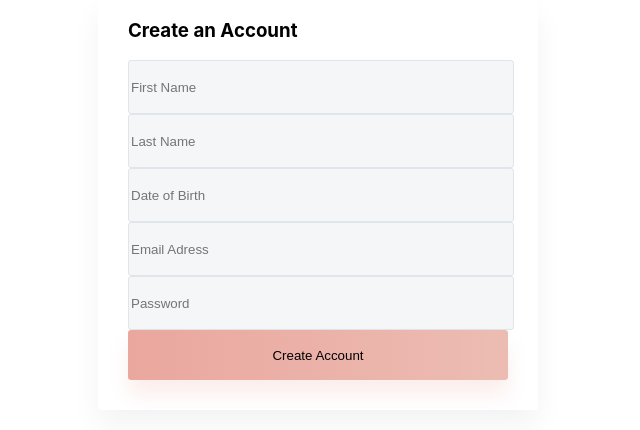
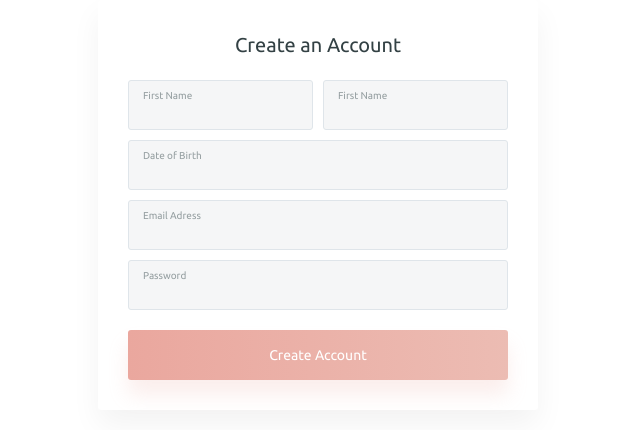
Before and after one commit to SrdjanBeric/FlowerSpot, a React (Create React App) app in the folder flowerspot/: page / in a window 1280 px wide. Shown: the top 430 px of the page, without its empty margins (322-962 px from the left). Built offline with nearby package versions, Linux system fonts and the light colour scheme.

Commit message:
Registration style

```diff
--- a/flowerspot/public/index.html
+++ b/flowerspot/public/index.html
@@ -19,6 +19,10 @@
         <style>
             @import url("https://fonts.googleapis.com/css2?family=Ubuntu:ital@1&display=swap");
         </style>
+        <style>
+            @import url("https://fonts.googleapis.com/css2?family=Ubuntu&display=swap");
+        </style>
+
         <!-- END OF FONTS  -->
 
         <meta
--- a/flowerspot/src/components/Registration.js
+++ b/flowerspot/src/components/Registration.js
@@ -5,21 +5,37 @@ function Registration() {
     return (
         <div className="registration-card">
             <div className="registration-content">
-                <h3>Create an Account</h3>
-                <input
-                    className="registration-input"
-                    placeholder="First Name"
-                />
-                <input className="registration-input" placeholder="Last Name" />
-                <input
-                    className="registration-input"
-                    placeholder="Date of Birth"
-                />
-                <input
-                    className="registration-input"
-                    placeholder="Email Adress"
-                />
-                <input className="registration-input" placeholder="Password" />
+                <div className="registration-title">Create an Account</div>
+                <div className="first-row">
+                    <div className="registration-input-div">
+                        <input className="registration-input short-input" />
+                        <span class="registration-input-description">
+                            First Name
+                        </span>
+                    </div>
+                    <div className="registration-input-div">
+                        <input className="registration-input short-input" />
+                        <span class="registration-input-description">
+                            First Name
+                        </span>
+                    </div>
+                </div>
+                <div className="registration-input-div">
+                    <input className="registration-input" />
+                    <span class="registration-input-description">
+                        Date of Birth
+                    </span>
+                </div>
+                <div className="registration-input-div">
+                    <input className="registration-input" />
+                    <span class="registration-input-description">
+                        Email Adress
+                    </span>
+                </div>
+                <div className="registration-input-div">
+                    <input className="registration-input" />
+                    <span class="registration-input-description">Password</span>
+                </div>
                 <button className="registration-button">Create Account</button>
             </div>
         </div>
--- a/flowerspot/src/components/style/ExplorePanel.css
+++ b/flowerspot/src/components/style/ExplorePanel.css
@@ -69,7 +69,6 @@
     padding-left: 19px;
 
     color: #949ea0;
-
 }
 
 .icon {
@@ -88,6 +87,5 @@
     line-height: 18px;
     /* identical to box height, or 100% */
 
-
     color: #949ea0;
 }
--- a/flowerspot/src/components/style/Registration.css
+++ b/flowerspot/src/components/style/Registration.css
@@ -1,10 +1,6 @@
 .registration-card {
     width: 440px;
     height: 410px;
-    display: flex;
-    flex-direction: column;
-    justify-content: flex-start;
-    align-items: center;
 
     background: #ffffff;
     box-shadow: 0px 15px 30px rgba(0, 0, 0, 0.05);
@@ -12,16 +8,48 @@
 }
 
 .registration-content {
-    width: 380px;
+    display: flex;
+    flex-direction: column;
+    justify-content: center;
+    align-items: stretch;
+    margin: 30px 30px 30px 30px;
+    row-gap: 10px;
+}
+
+.registration-input-div {
+    position: relative;
+}
+
+.registration-input-description {
+    position: absolute;
+    top: 11px;
+    left: 15px;
+    font-family: "Ubuntu";
+    font-style: normal;
+    font-weight: 400;
+    font-size: 10px;
+    line-height: 10px;
+    /* identical to box height, or 100% */
+
+    color: #949ea0;
 }
 
 .registration-input {
     height: 50px;
     width: 100%;
-
+    box-sizing: border-box;
     background: #f5f6f7;
     border: 1px solid #dfe5ea;
     border-radius: 3px;
+    padding: 12px 0px 0px 13px;
+    font-family: "Ubuntu";
+    font-style: normal;
+    font-weight: 400;
+    font-size: 13px;
+    line-height: 13px;
+    /* identical to box height, or 100% */
+
+    color: #334144;
 }
 
 .registration-button {
@@ -29,7 +57,45 @@
     box-shadow: 0px 15px 20px rgba(234, 168, 159, 0.2);
     border-radius: 3px;
     border: none;
-
+    margin-top: 10px;
     height: 50px;
     width: 100%;
+    font-family: "Ubuntu";
+    font-style: normal;
+    font-weight: 500;
+    font-size: 14px;
+    line-height: 14px;
+    /* identical to box height, or 100% */
+
+    text-align: center;
+
+    color: #ffffff;
 }
+
+.short-input {
+    width: 185px;
+}
+
+.first-row {
+    display: flex;
+    justify-content: space-between;
+}
+
+.registration-title {
+    height: 30px;
+    display: flex;
+    justify-content: center;
+    align-items: center;
+    margin-bottom: 10px;
+
+    font-family: "Ubuntu";
+    font-style: normal;
+    font-weight: 500;
+    font-size: 20px;
+    line-height: 20px;
+    /* identical to box height, or 100% */
+
+    text-align: center;
+
+    color: #334144;
+}
```
